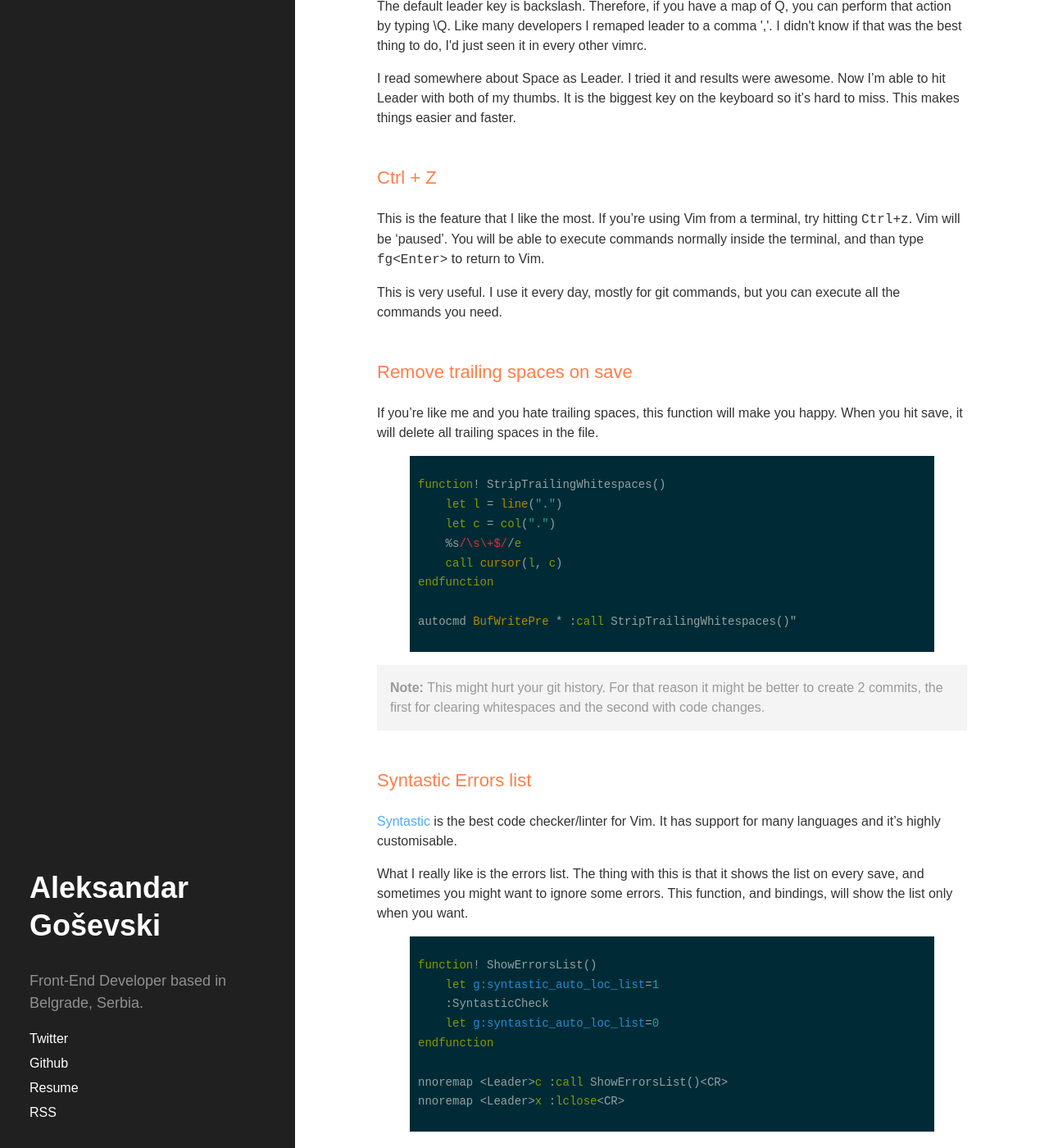
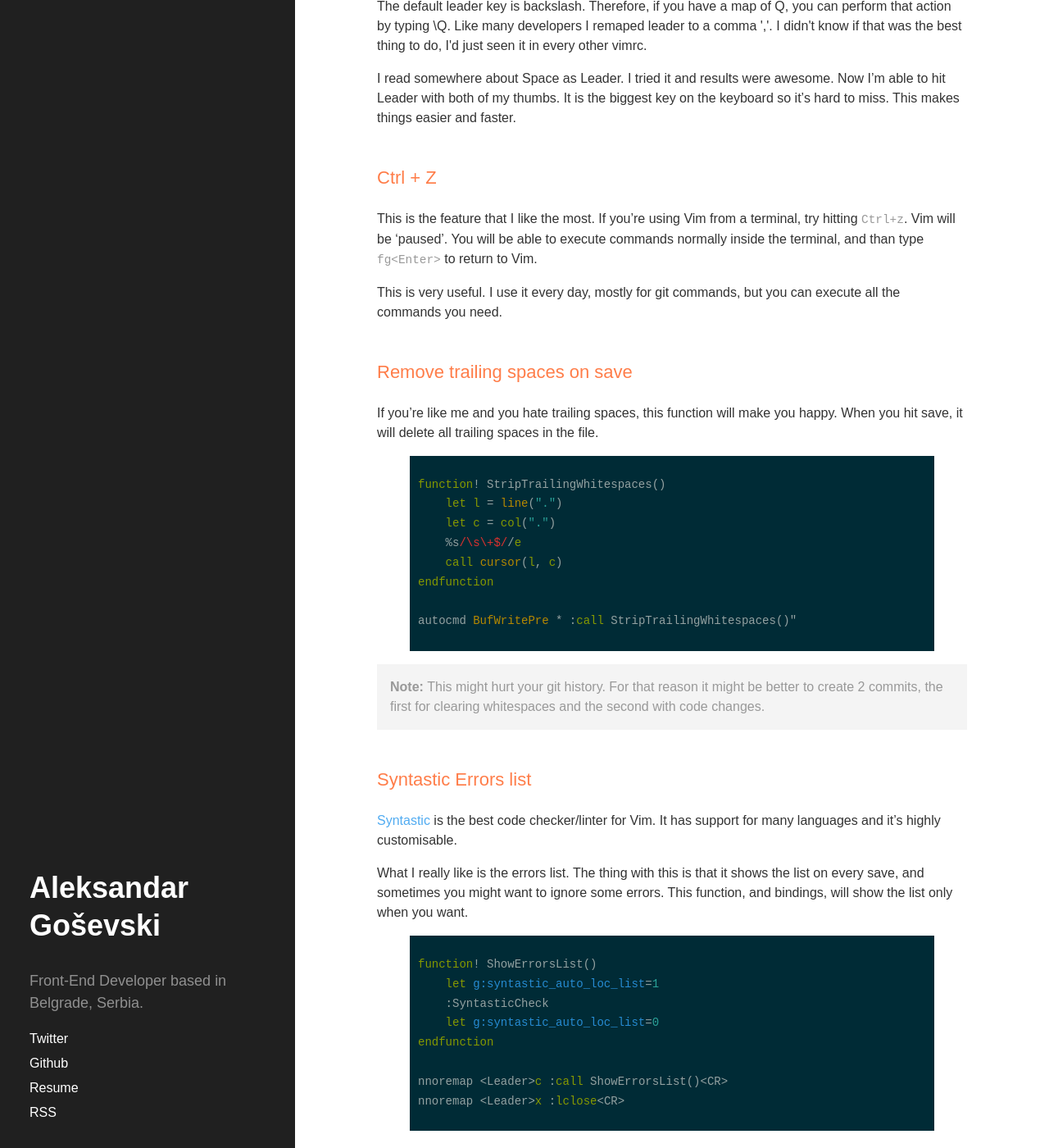
Before and after one commit to goschevski/goschevski.github.com, a Jekyll site: the page built from _posts/2015-01-13-vim-tips-and-bindings.md, in a window 1280 px wide and 1400 px high, scrolled down 456 px. Shown: the whole window at 82% size. Built offline with Jekyll 4.4.1, drawn with Linux system fonts in a browser that asks for light colours; some web fonts are replaced.

Commit message:
Add style for inline codes

```diff
--- a/_sass/modules/base/_typography.scss
+++ b/_sass/modules/base/_typography.scss
@@ -44,6 +44,11 @@ blockquote {
     color: #ccc;
 }
 
+p > code {
+    font-size: 0.9em;
+    color: #999;
+}
+
 .highlight {
     padding: 10px;
     line-height: 1.7;
```
